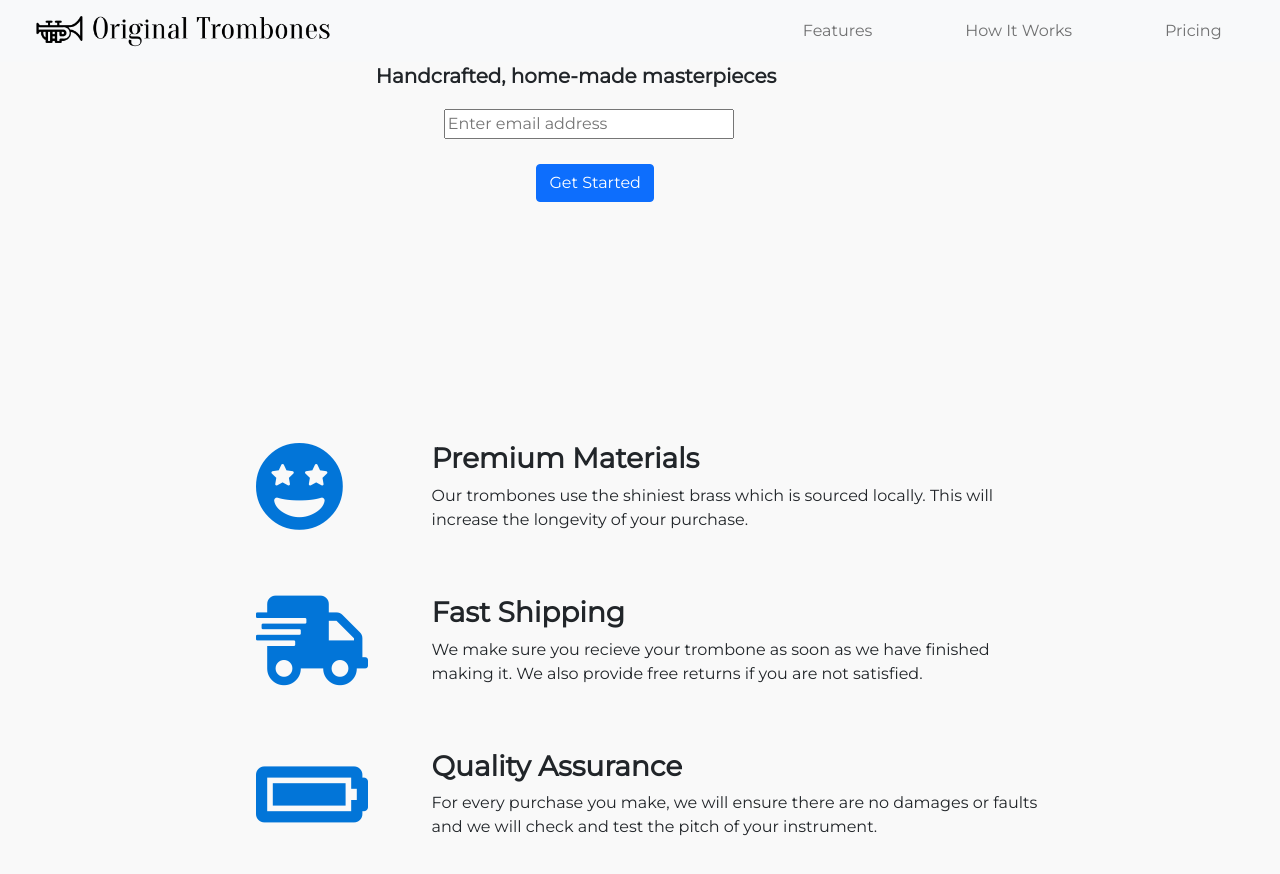
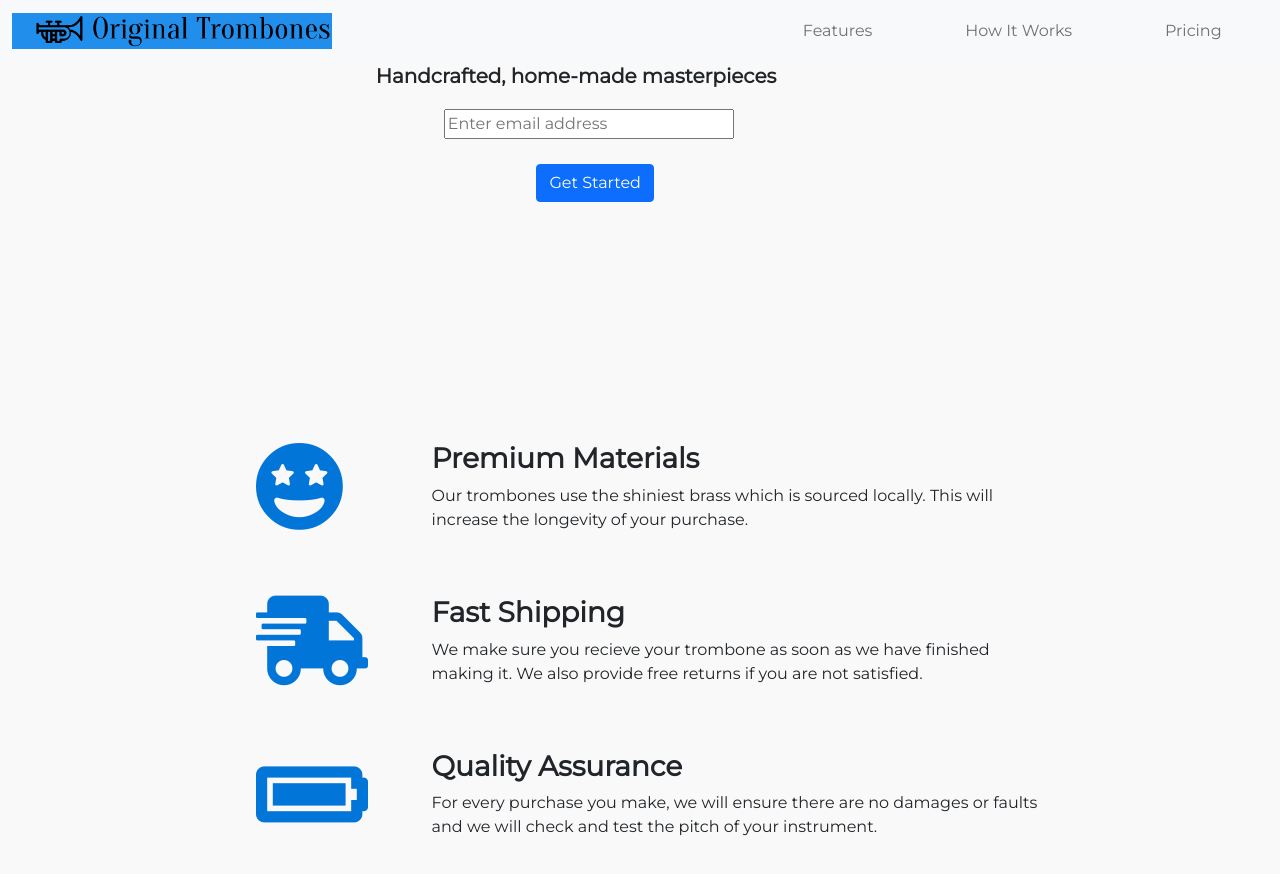
Before and after one commit to harunaOseni/trombone-landing-page, a plain HTML site: page index.html in a window 1280 px wide. Shown: the top 874 px of the page. Drawn offline with nearby package versions, Linux system fonts and the light colour scheme.

Commit message:
updated styles.css
Added a background color to logo

```diff
--- a/css/styles.css
+++ b/css/styles.css
@@ -6,6 +6,10 @@ body {
 
 nav {
     z-index: 1 !important;
+}
+
+img {
+    background-color: #228eec !important;
 }
 
 /* HTML elements css below */
```
